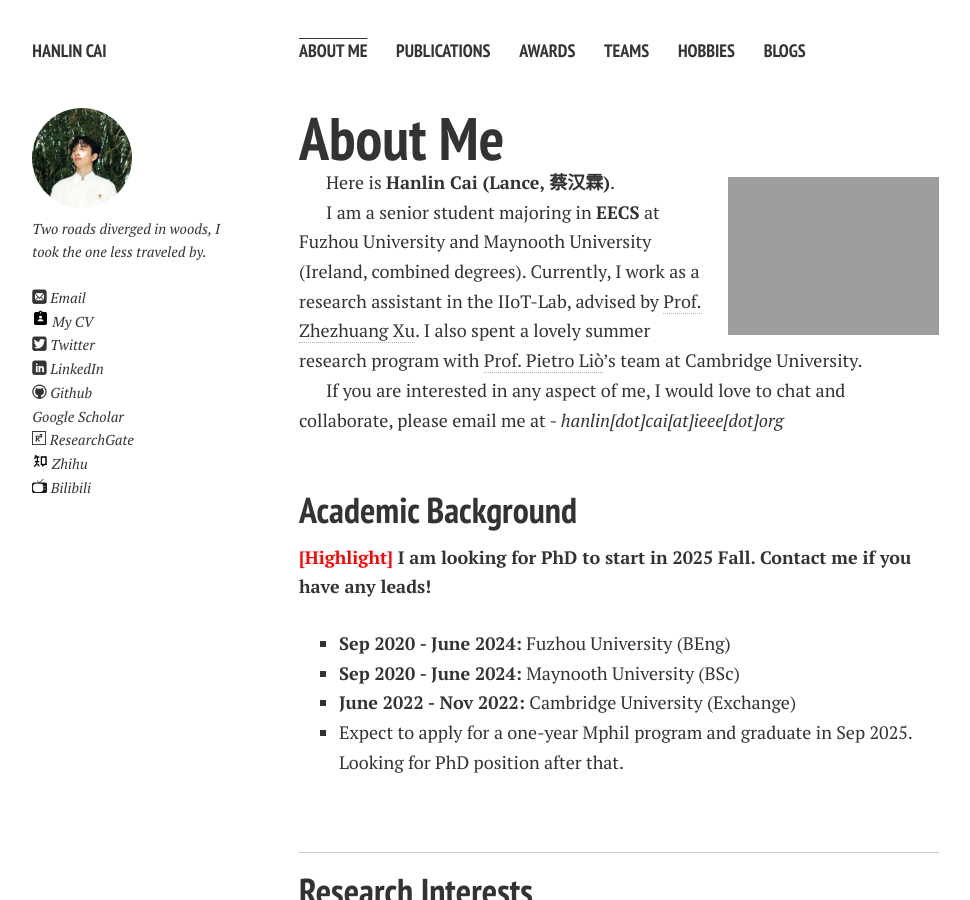
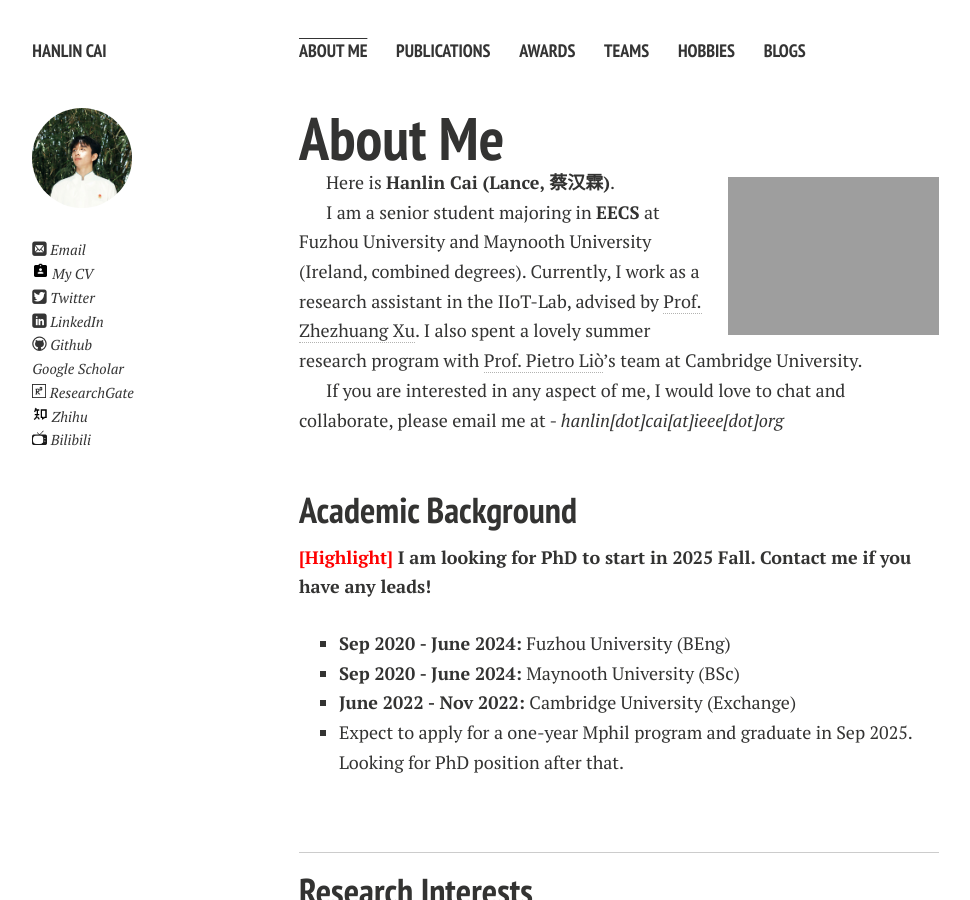
Before and after one commit to GuangLun2000/GuangLun2000.github.io, a Jekyll site: the page built from index.md, in a window 1280 px wide and 900 px high. Shown: the whole window, without its empty margins (21-991 px from the left). Built offline with Jekyll 4.4.1, drawn with Linux system fonts in a browser that asks for light colours; nearby versions of some CDN libraries; comment, search, counter and statistics services are not loaded; a style sheet for code colours, icons or effects is not loaded; our own code applies the rules of GitHub Pages for plain Markdown files; some of the changed lines change nothing that is shown.

Commit message:
Update _config.yml

```diff
--- a/_config.yml
+++ b/_config.yml
@@ -8,7 +8,7 @@ url: https://caihanlin.com
 owner:
   name: Hanlin Cai
   avatar: hanlin.jpg
-  bio: Two roads diverged in woods, I took the one less traveled by.
+  # bio: Two roads diverged in woods, I took the one less traveled by.
   email: hanlin.cai@ieee.org
   cv: https://caihanlin.com/file/CV-HanlinCAI.pdf
   # Social networking links are used in author-bio sidebar. Update and remove as you like.
@@ -86,4 +86,4 @@ disqus:
 include: [".htaccess"]
 exclude: ["lib", "config.rb", "Capfile", "config", "log", "Rakefile", "Rakefile.rb", "tmp", "less", "minimal-mistakes.sublime-project", "minimal-mistakes.sublime-workspace"]
 
-# Latest update in 2023/11/22 by Hanlin Cai.
+# Latest update in 2023/12/10 by Hanlin Cai.
```
